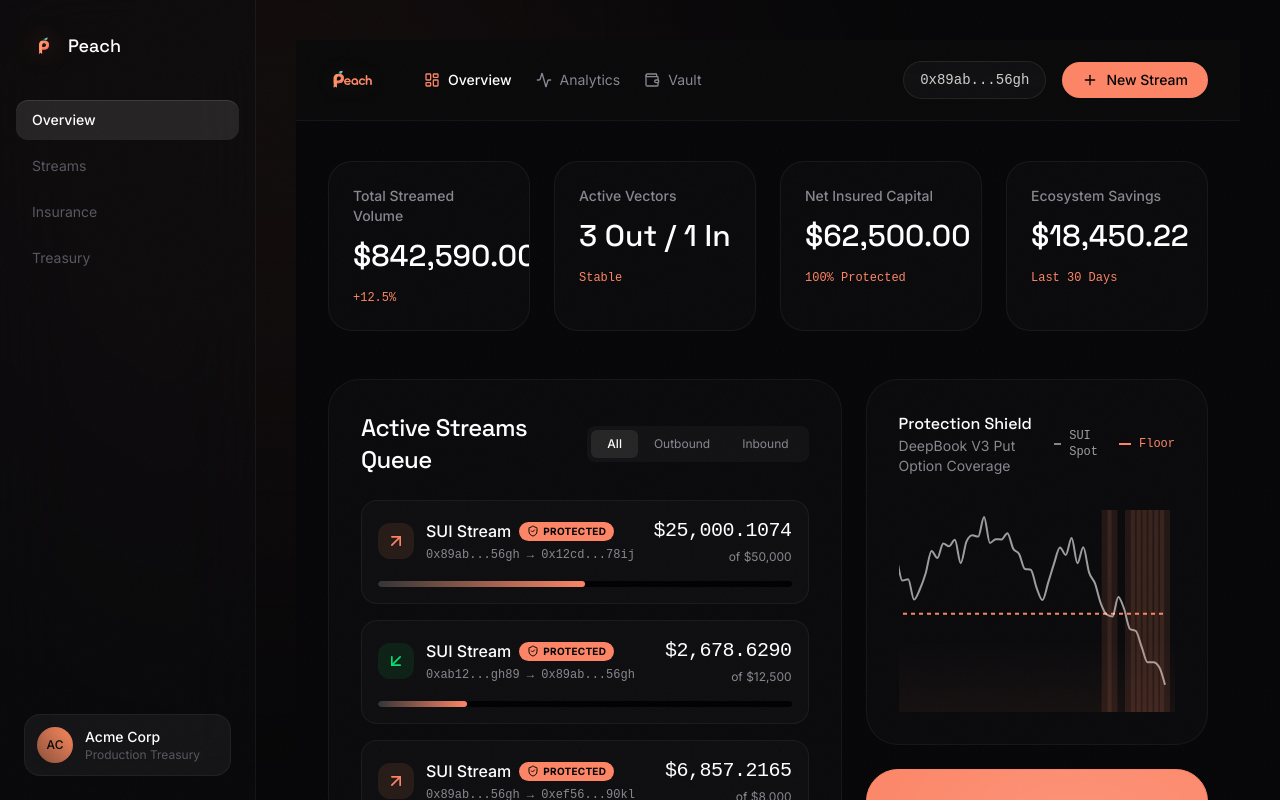
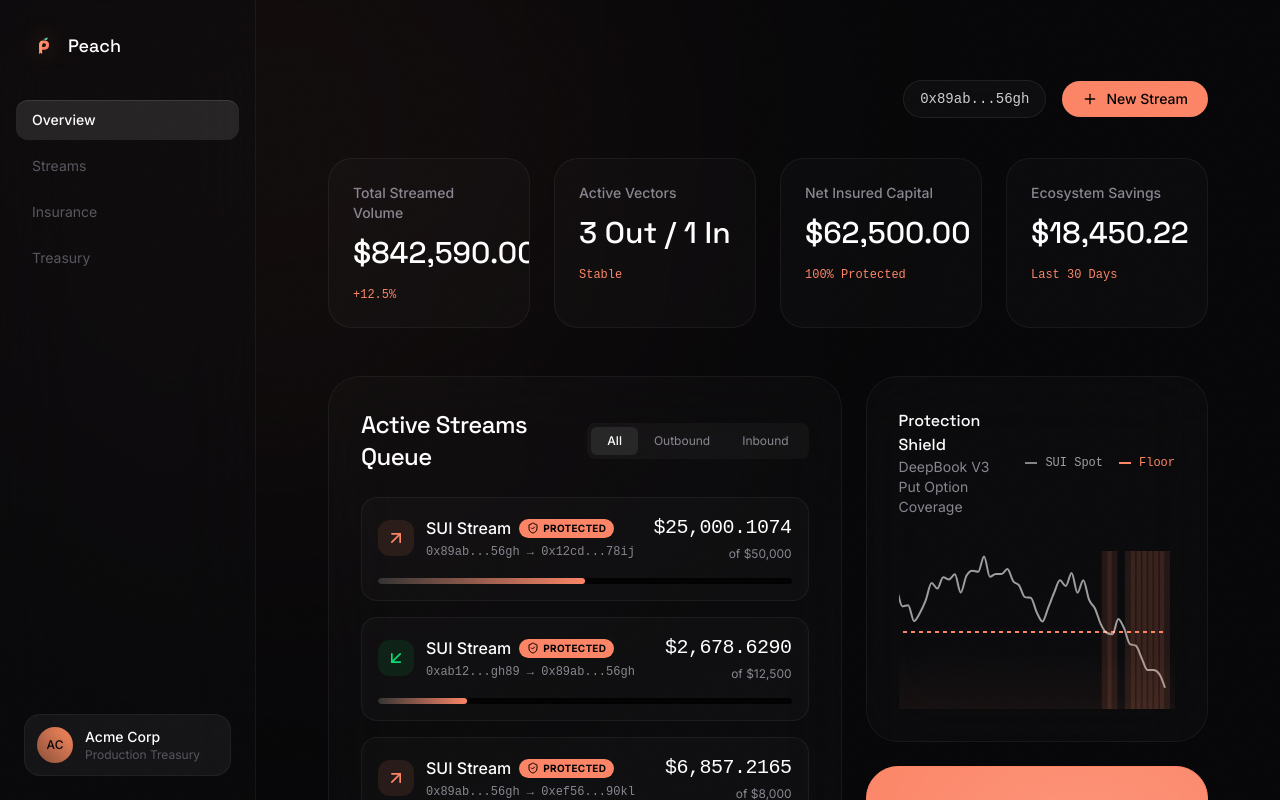
Before and after one commit to Samarth208P/peach, a Next.js app in the folder apps/frontend/: page /dashboard in a window 1280 px wide. Shown: the top 800 px of the page. Built offline with nearby package versions, Linux system fonts and the light colour scheme.

Commit message:
fix dashboard page

```diff
--- a/apps/frontend/src/app/dashboard/page.tsx
+++ b/apps/frontend/src/app/dashboard/page.tsx
@@ -41,39 +41,17 @@ export default function DashboardPage() {
   ];
 
   return (
-    <div className="min-h-screen bg-[#060608] flex flex-col font-sans">
-      {/* Top Nav */}
-      <header className="w-full border-b border-white/[0.05] bg-[#0a0a0c]/80 backdrop-blur-xl sticky top-0 z-50">
-        <div className="max-w-[1600px] w-full mx-auto px-8 h-20 flex items-center justify-between">
-          <div className="flex items-center gap-12">
-            <Link href="/" className="group">
-              <PeachTextLogo className="h-8 w-auto group-hover:scale-105 transition-transform duration-500 origin-left drop-shadow-[0_0_10px_rgba(253,133,102,0.1)]" />
-            </Link>
-            <nav className="hidden md:flex items-center gap-6">
-              <span className="flex items-center gap-2 text-white font-medium text-sm">
-                <LayoutDashboard size={16} className="text-[#FD8566]" /> Overview
-              </span>
-              <span className="flex items-center gap-2 text-[#8a8690] hover:text-white transition-colors cursor-pointer text-sm">
-                <Activity size={16} /> Analytics
-              </span>
-              <span className="flex items-center gap-2 text-[#8a8690] hover:text-white transition-colors cursor-pointer text-sm">
-                <Wallet size={16} /> Vault
-              </span>
-            </nav>
+    <div className="flex flex-col font-sans w-full relative z-10">
+      <main className="w-full max-w-[1600px] mx-auto px-8 py-10 flex flex-col gap-8">
+        {/* Top Actions */}
+        <div className="w-full flex justify-end items-center mb-2 gap-4">
+          <div className="px-4 py-2 bg-white/[0.03] border border-white/[0.08] rounded-full text-sm font-mono text-white/80 backdrop-blur-md">
+            0x89ab...56gh
           </div>
-
-          <div className="flex items-center gap-4">
-            <div className="px-4 py-2 bg-white/[0.03] border border-white/[0.08] rounded-full text-sm font-mono text-white/80">
-              0x89ab...56gh
-            </div>
-            <Link href="/dashboard/create" className="flex items-center gap-2 bg-[#FD8566] text-black px-5 py-2 rounded-full text-sm font-medium hover:scale-105 transition-transform duration-300">
-              <Plus size={16} /> New Stream
-            </Link>
-          </div>
+          <Link href="/dashboard/create" className="flex items-center gap-2 bg-[#FD8566] text-black px-5 py-2 rounded-full text-sm font-medium hover:scale-105 transition-transform duration-300">
+            <Plus size={16} /> New Stream
+          </Link>
         </div>
-      </header>
-
-      <main className="flex-1 w-full max-w-[1600px] mx-auto px-8 py-10 flex flex-col gap-8">
 
         {/* Top Layer: Global Capital Strip */}
         <div className="grid grid-cols-1 sm:grid-cols-2 lg:grid-cols-4 gap-6">
@@ -98,7 +76,7 @@ export default function DashboardPage() {
           {/* Left Column: 60% Width */}
           <div className="flex flex-col w-full lg:w-3/5 gap-6">
 
-            <div className="bg-[#0a0a0c] border border-white/[0.05] rounded-[32px] p-8 flex flex-col flex-1 min-h-[400px]">
+            <div className="bg-white/[0.02] backdrop-blur-2xl border border-white/[0.05] rounded-[32px] p-8 flex flex-col flex-1 min-h-[400px]">
               <div className="flex justify-between items-center mb-6">
                 <h2 className="text-2xl text-white font-display font-medium tracking-tight">Active Streams Queue</h2>
                 <div className="flex bg-white/[0.03] p-1 rounded-lg">
@@ -115,7 +93,7 @@ export default function DashboardPage() {
               </div>
             </div>
 
-            <div className="bg-[#0a0a0c] border border-white/[0.05] rounded-[32px] p-8 min-h-[300px]">
+            <div className="bg-white/[0.02] backdrop-blur-2xl border border-white/[0.05] rounded-[32px] p-8 min-h-[300px]">
               <MicroPremiumLedger />
             </div>
 
@@ -124,7 +102,7 @@ export default function DashboardPage() {
           {/* Right Column: 40% Width */}
           <div className="flex flex-col w-full lg:w-2/5 gap-6">
 
-            <div className="bg-[#0a0a0c] border border-white/[0.05] rounded-[32px] p-8 min-h-[350px] flex flex-col">
+            <div className="bg-white/[0.02] backdrop-blur-2xl border border-white/[0.05] rounded-[32px] p-8 min-h-[350px] flex flex-col">
               <ProtectionShieldGraph />
             </div>
 
--- a/apps/frontend/src/components/MicroPremiumLedger.tsx
+++ b/apps/frontend/src/components/MicroPremiumLedger.tsx
@@ -48,7 +48,7 @@ export default function MicroPremiumLedger() {
         <h3 className="text-white font-medium text-sm font-mono tracking-tight uppercase opacity-80">PTB Execution Ledger</h3>
       </div>
 
-      <div className="flex-1 overflow-hidden bg-[#0a0a0c] border border-white/[0.03] rounded-[20px] p-4">
+      <div className="flex-1 overflow-hidden bg-white/[0.02] backdrop-blur-md border border-white/[0.03] rounded-[20px] p-4">
         <div className="flex flex-col gap-2">
           {logs.map((log, index) => (
             <div
--- a/apps/frontend/src/components/ProtectionShieldGraph.tsx
+++ b/apps/frontend/src/components/ProtectionShieldGraph.tsx
@@ -14,7 +14,7 @@ export default function ProtectionShieldGraph() {
   const [data, setData] = React.useState<DataPoint[]>([]);
 
   React.useEffect(() => {
-    const pts = [];
+    const pts: DataPoint[] = [];
     let currentPrice = 1.0;
     const floorPrice = 0.85;
 
@@ -36,19 +36,19 @@ export default function ProtectionShieldGraph() {
 
   return (
     <div className="w-full h-full min-h-[300px] flex flex-col relative group">
-      <div className="flex justify-between items-center mb-6">
+      <div className="flex flex-col xl:flex-row justify-between items-start xl:items-center gap-4 mb-6">
         <div>
           <h3 className="text-white font-medium font-display">Protection Shield</h3>
           <p className="text-[#8a8690] text-sm">DeepBook V3 Put Option Coverage</p>
         </div>
-        <div className="flex items-center gap-4 text-xs font-mono">
+        <div className="flex items-center gap-4 text-xs font-mono shrink-0">
           <div className="flex items-center gap-2">
-            <div className="w-3 h-0.5 bg-white/50"></div>
-            <span className="text-white/60">SUI Spot</span>
+            <div className="w-3 h-0.5 bg-white/50 shrink-0"></div>
+            <span className="text-white/60 whitespace-nowrap">SUI Spot</span>
           </div>
           <div className="flex items-center gap-2">
-            <div className="w-3 h-0.5 bg-[#FD8566]"></div>
-            <span className="text-[#FD8566]">Floor</span>
+            <div className="w-3 h-0.5 bg-[#FD8566] shrink-0"></div>
+            <span className="text-[#FD8566] whitespace-nowrap">Floor</span>
           </div>
         </div>
       </div>
@@ -65,10 +65,13 @@ export default function ProtectionShieldGraph() {
               contentStyle={{ backgroundColor: '#0a0a0c', borderColor: 'rgba(255,255,255,0.1)', borderRadius: '12px' }}
               itemStyle={{ color: '#fff', fontSize: '12px' }}
               labelStyle={{ display: 'none' }}
-              formatter={(value: number, name: string) => [
-                `$${value.toFixed(2)}`,
-                name === 'spot' ? 'SUI Spot Price' : 'Guaranteed Floor'
-              ]}
+              formatter={(value: any, name: any) => {
+                const val = typeof value === 'number' ? value : Number(value) || 0;
+                return [
+                  `$${val.toFixed(2)}`,
+                  name === 'spot' ? 'SUI Spot Price' : 'Guaranteed Floor'
+                ];
+              }}
             />
             {/* The guaranteed floor line */}
             <Line
--- a/apps/frontend/src/components/TickingStreamRow.tsx
+++ b/apps/frontend/src/components/TickingStreamRow.tsx
@@ -19,6 +19,9 @@ export default function TickingStreamRow({ config }: { config: StreamConfig }) {
   const initialValueRef = useRef<number>(0);
 
   useEffect(() => {
+    // Reset start time on effect run
+    startTimeRef.current = null;
+
     // Initial value based on elapsed seconds
     const velocity = config.targetValue / config.durationSeconds;
     initialValueRef.current = config.elapsedSeconds * velocity;
@@ -42,7 +45,7 @@ export default function TickingStreamRow({ config }: { config: StreamConfig }) {
 
     animationFrameId = requestAnimationFrame(tick);
     return () => cancelAnimationFrame(animationFrameId);
-  }, [config]);
+  }, [config.targetValue, config.durationSeconds, config.elapsedSeconds]);
 
   const percentage = Math.min((balance / config.targetValue) * 100, 100);
 
```
Also changed, not shown: apps/frontend/src/app/login/page.tsx (+2 -44 lines), 1 other file (tests, documents, lock files or other folders).
